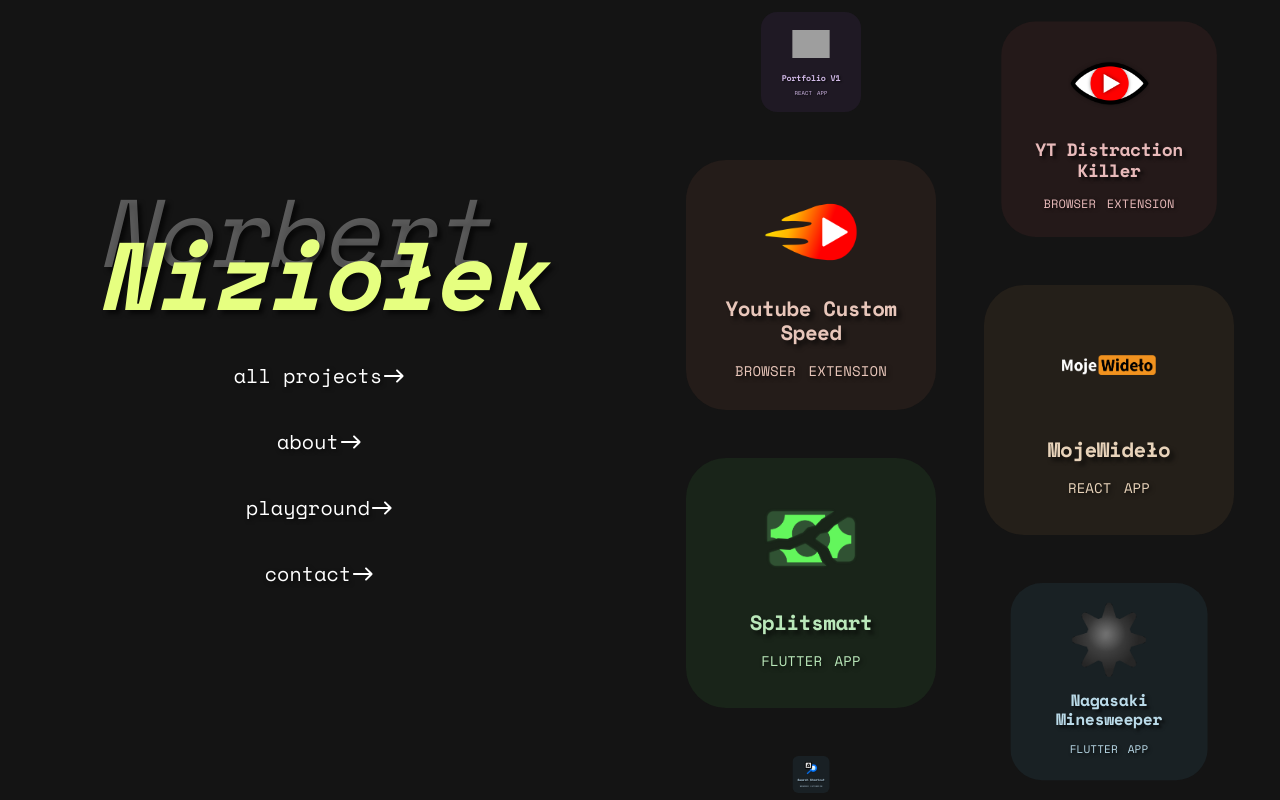
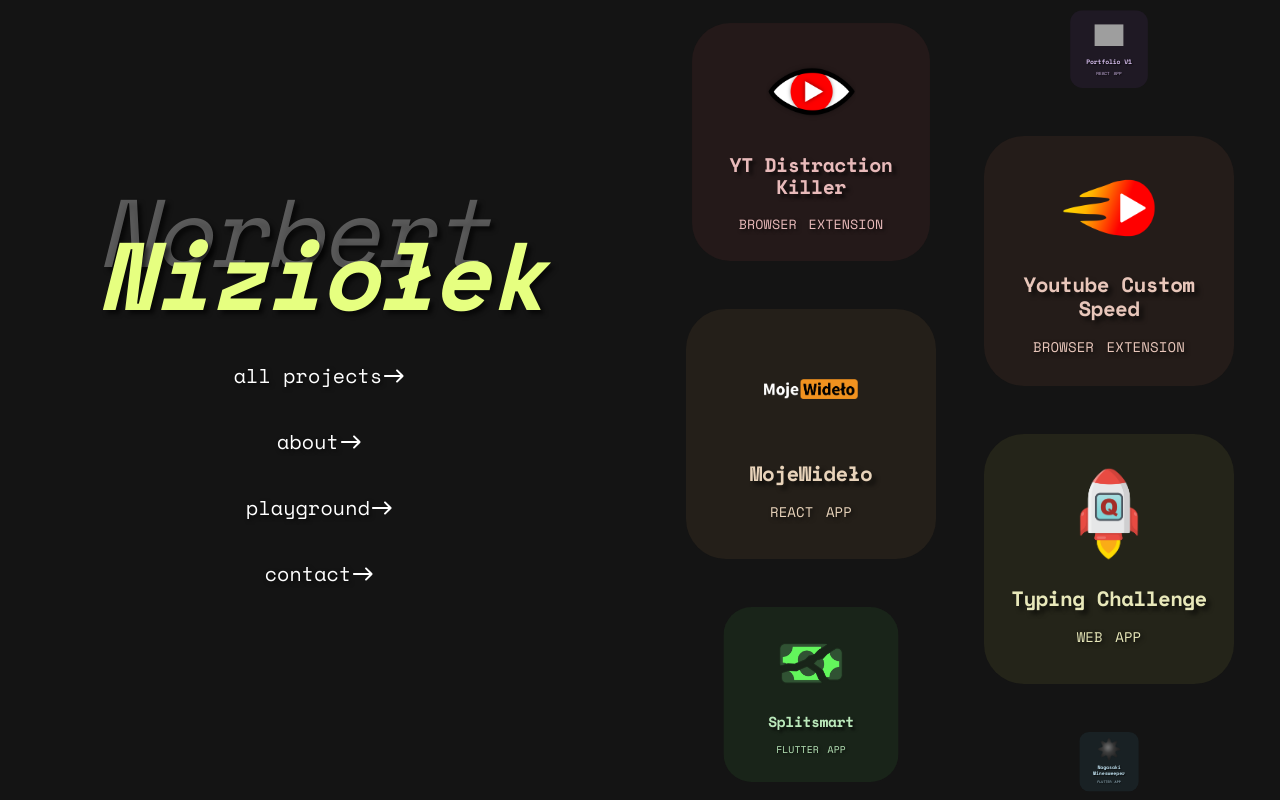
Before and after one commit to nizioleque/portfolio, a Next.js app: page / in a window 1280 px wide. Built offline with nearby package versions, Linux system fonts and the light colour scheme; grey boxes are pictures that could not be loaded.

Commit message:
Add typing vhallenge

```diff
--- /dev/null
+++ b/pages/projects/typing-challenge.tsx
@@ -0,0 +1,28 @@
+import icon from '../../src/assets/icons/typing-challenge.png';
+import ProjectContent from '../../src/components/projectPage/ProjectContent';
+import ProjectHeader from '../../src/components/projectPage/ProjectHeader';
+import { ProjectCategory, ProjectMeta } from '../../src/types';
+
+export const meta: ProjectMeta = {
+  id: 'typing-challenge',
+  name: 'Typing Challenge',
+  category: ProjectCategory.Web,
+  hue: 60,
+  icon,
+  description: 'typing challenge',
+  downloadUrl: 'https://nizioleque.github.io/typing-challenge/',
+  codeUrl: 'https://github.com/nizioleque/typing-challenge',
+};
+
+function TypingChallenge() {
+  return (
+    <>
+      <ProjectHeader meta={meta} />
+      <ProjectContent>
+        <p>TypingChallenge is a streaming service.</p>
+      </ProjectContent>
+    </>
+  );
+}
+
+export default TypingChallenge;
--- a/src/dynamicComponents.ts
+++ b/src/dynamicComponents.ts
@@ -18,6 +18,9 @@ const dynamicComponents = {
   'pdf-search': dynamic(() => import('../pages/projects/pdf-search')),
   'portfolio-v1': dynamic(() => import('../pages/projects/portfolio-v1')),
   'search-shortcut': dynamic(() => import('../pages/projects/search-shortcut')),
+  'typing-challenge': dynamic(
+    () => import('../pages/projects/typing-challenge')
+  ),
 };
 
 export default dynamicComponents;
--- a/src/serverUtils.ts
+++ b/src/serverUtils.ts
@@ -27,6 +27,7 @@ export function groupProjects(projects: ProjectMeta[]): GroupedProjects {
     [ProjectCategory.Extension]: [],
     [ProjectCategory.Flutter]: [],
     [ProjectCategory.React]: [],
+    [ProjectCategory.Web]: [],
   };
 
   for (const category of Object.values(ProjectCategory)) {
--- a/src/types.ts
+++ b/src/types.ts
@@ -4,6 +4,7 @@ export enum ProjectCategory {
   Extension = 'Browser extension',
   Flutter = 'Flutter app',
   React = 'React app',
+  Web = 'Web app',
 }
 
 export interface ProjectMeta {
```
Also changed, not shown: src/assets/icons/typing-challenge.png (added).
